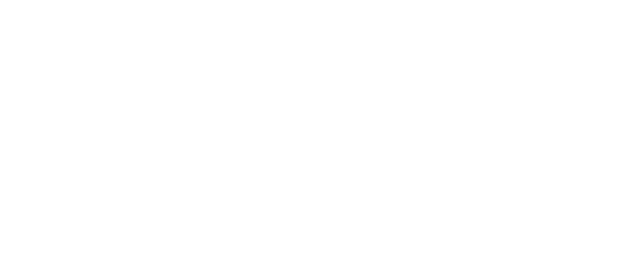
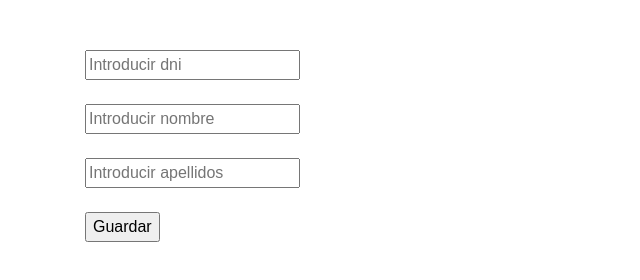
Before and after one commit to DanielGeek/IndexedDB, a plain HTML site: page index.html in a window 1280 px wide. Shown: the whole page, without its empty margins (0-640 px from the left). Drawn offline with nearby package versions, Linux system fonts and the light colour scheme.

Commit message:
Agregar datos a la bd

```diff
--- a/index.html
+++ b/index.html
@@ -5,9 +5,17 @@
     <meta name="viewport" content="width=device-width, initial-scale=1.0">
     <meta http-equiv="X-UA-Compatible" content="ie=edge">
     <title>IndexedDB: Almacenamiento local con HTML5</title>
+    <link rel="stylesheet" href="https://maxcdn.bootstrapcdn.com/bootstrap/4.0.0-beta.3/css/bootstrap.min.css" integrity="sha384-Zug+QiDoJOrZ5t4lssLdxGhVrurbmBWopoEl+M6BdEfwnCJZtKxi1KgxUyJq13dy" crossorigin="anonymous">
+    <link rel="stylesheet" href="style.css">
     <script type="text/javascript" src="indexedDB.js"></script>
 </head>
 <body onload="startDB();">
+    <div class="container">
+            <input type="text" id="dni" placeholder="Introducir dni"><br><br>
+            <input type="text" id="name" placeholder="Introducir nombre"><br><br>
+            <input type="text" id="surname" placeholder="Introducir apellidos"><br><br>
+            <button type="button" onclick="add()";>Guardar</button>
+    </div>
 
 </body>
 </html>
--- a/indexedDB.js
+++ b/indexedDB.js
@@ -1,25 +1,71 @@
+
+
 var indexedDB = window.indexedDB || window.mozIndexedDB || window.webkitIndexedDB || window.msIndexedDB;
+
+
+        var dataBase = null;
 
         // Crear funcion bd
         function startDB() {
 
+            //crear bd
             dataBase = indexedDB.open("myabakus");
-
+            console.log(dataBase)
             dataBase.onupgradeneeded = function (e) {
 
                 active = dataBase.result;
 
+                //crear almacen people con llave id
                 object = active.createObjectStore("people", { keyPath : 'id', autoIncrement : true });
+
+                //crear indices byname, by_dni
                 object.createIndex('byname', 'name', { unique : false });
                 object.createIndex('by_dni', 'dni', { unique : true });
             };
 
+            //si carga correctamente la bd ejecutar un alert
             dataBase.onsuccess = function (e) {
                 alert('Base de datos cargada correctamente');
             };
 
+            //si no carga correctamente la bd ejecutar un alert
             dataBase.onerror = function (e) {
                 alert('Error cargando la base de datos');
             };
 
         }
+
+        //funcion para agregar datos a la bd
+        function add() {
+            var active = dataBase.result;
+
+            //activamos lectura/escritura en el almacen people
+            var data = active.transaction(["people"], "readwrite");
+            //activa el modo en el almcen people
+            var object = data.objectStore("people");
+
+            //agregamos la data en forma de objeto
+            var request = object.put({
+                dni: document.querySelector("#dni").value,
+                name: document.querySelector("#name").value,
+                surname: document.querySelector("#surname").value
+            });
+
+            //no se ha introducido la propiedad “id” puesto que es un valor autoincremental
+
+            //verificar errores como by_dni duplicado, mostramos un aler con el nombre del error
+            request.onerror = function (e) {
+
+                alert(request.error.name + '\n\n' + request.error.message);
+
+            };
+
+            //si se completa la transaccion vaciamos los inputs y crearmos un alert
+            data.oncomplete = function (e) {
+                document.querySelector("#dni").value = '';
+                document.querySelector("#name").value = '';
+                document.querySelector("#surname").value = '';
+                alert('Objeto agregado correctamente');
+            }
+
+        }
--- a/style.css
+++ b/style.css
@@ -0,0 +1,3 @@
+body {
+  padding: 50px;
+}
```
